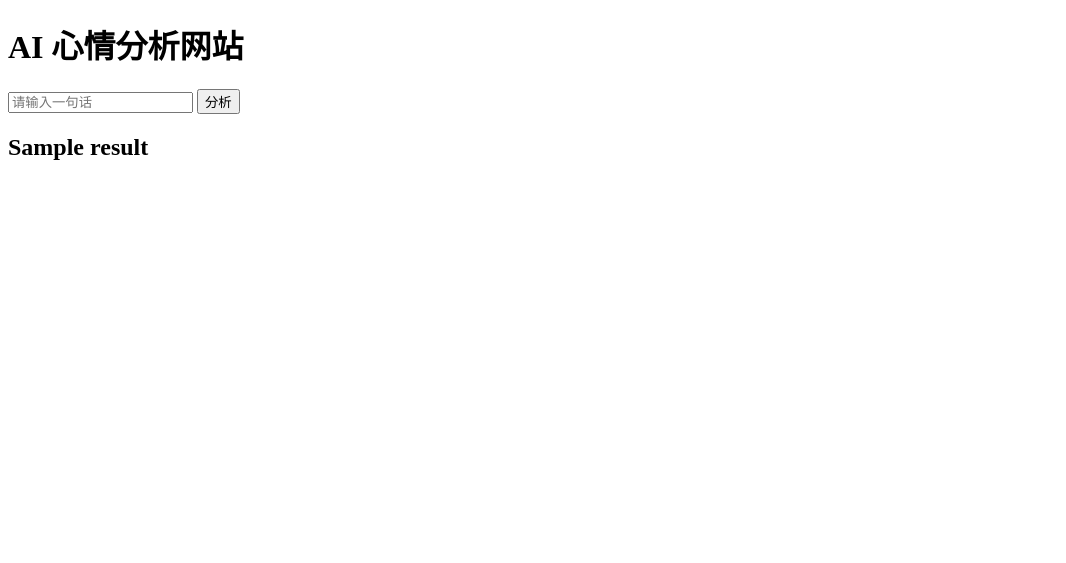
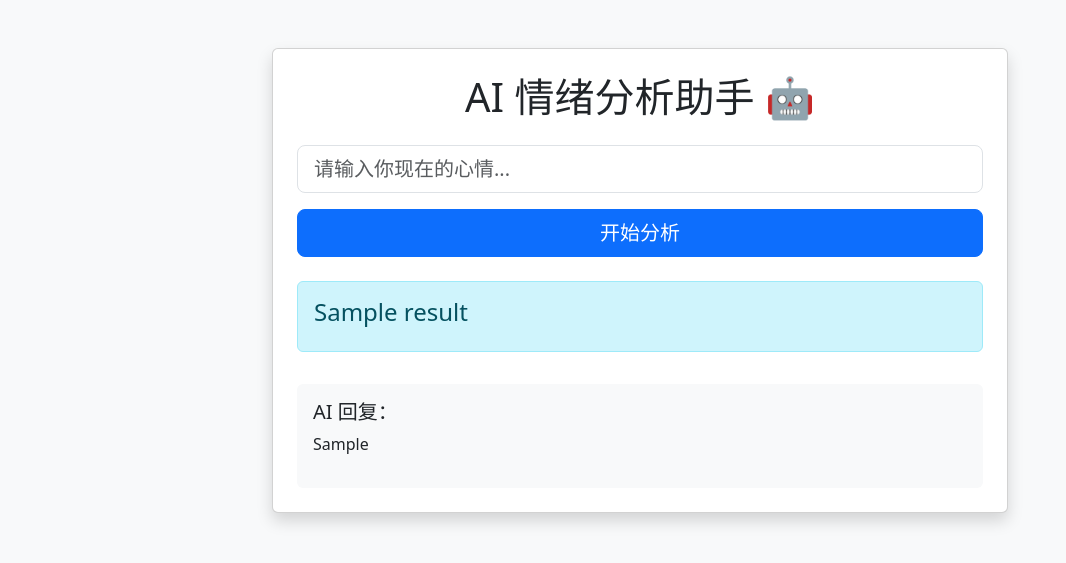
Before and after one commit to Xiaowangzbc/emotion_web, a Flask app: template templates/index.html in a window 1280 px wide. Shown: the top 563 px of the page, without its empty margins (0-1066 px from the left). Run offline with Flask 3, Linux system fonts and the light colour scheme; the template is opened without the code that fills it: most values are stand-ins (such as "Sample title", 1, 10 or a date in 2020).

Commit message:
AI智谱心情分析工具

```diff
--- a/app.py
+++ b/app.py
@@ -1,23 +1,93 @@
-from idlelib.debugger_r import restart_subprocess_debugger
+from flask import Flask, render_template, request
+from zhipuai import ZhipuAI
 
-from  flask import Flask,render_template,request
 app = Flask(__name__)
-@app.route('/',methods=['GET','POST'])
+
+# 填写你的 API Key
+client = ZhipuAI(
+    api_key="91e73209c8cc486c961f6ba82a5556b9.piM9HkUIU1VrP7j1"
+)
+
+
+@app.route("/", methods=["GET", "POST"])
 def home():
+
     result = ""
-    if request.method == 'POST':
-        text = request.form.get('text')
-        good_words = ["开心","高兴","喜欢","快乐","棒"]
-        bad_words = ["难过","压力","伤心","烦躁","累"]
-        for word in good_words:
-            if word in text:
-                result = "积极情绪"
-                break
-        for word in bad_words:
-            if word in text:
-                result = '消极情绪'
-                break
-        if result =="":
-            result = "情绪不明显"
-    return render_template("index.html",result=result)
+    ai_reply = ""
+
+    if request.method == "POST":
+
+        # 获取用户输入
+        text = request.form.get("text").strip()
+
+        try:
+
+            # 第一步：让 AI 判断情绪
+            response = client.chat.completions.create(
+                model="glm-4-flash",
+                messages=[
+                    {
+                        "role": "user",
+                        "content": f"""
+                        请分析下面这句话的情绪：
+
+                        {text}
+
+                        你只能返回以下三种结果之一：
+
+                        积极
+                        消极
+                        中性
+                        """
+                    }
+                ]
+            )
+
+            emotion = response.choices[0].message.content.strip()
+
+            # 第二步：根据情绪返回结果
+            if "积极" in emotion:
+
+                result = "积极情绪 😊"
+
+            elif "消极" in emotion:
+
+                result = "消极情绪 😥"
+
+                # 第三步：AI 安慰用户
+                comfort_response = client.chat.completions.create(
+                    model="glm-4-flash",
+                    messages=[
+                        {
+                            "role": "user",
+                            "content": f"""
+                            用户现在情绪不好：
+
+                            {text}
+
+                            请用温柔、简短、像朋友一样的话安慰用户。
+                            不要太官方。
+                            """
+                        }
+                    ]
+                )
+
+                ai_reply = comfort_response.choices[0].message.content
+
+            else:
+
+                result = "情绪中性 😐"
+
+        except Exception as e:
+
+            result = "AI 调用失败"
+            ai_reply = str(e)
+
+    return render_template(
+        "index.html",
+        result=result,
+        ai_reply=ai_reply
+    )
+
+
 app.run(debug=True)
--- a/requirements.txt
+++ b/requirements.txt
@@ -1 +1,3 @@
 flask
+sniffio
+zhipuai
--- a/templates/index.html
+++ b/templates/index.html
@@ -1,15 +1,98 @@
 <!DOCTYPE html>
-<html lang="en">
+<html lang="zh">
+
 <head>
+
     <meta charset="UTF-8">
-    <title>AI 心情分析</title>
+
+    <title>AI 情绪分析助手</title>
+
+    <!-- Bootstrap -->
+    <link href="https://cdn.jsdelivr.net/npm/bootstrap@5.3.3/dist/css/bootstrap.min.css"
+          rel="stylesheet">
+
 </head>
-<body>
-<h1>AI 心情分析网站</h1>
-<form method="post">
-    <input type="text" name="text" placeholder="请输入一句话">
-    <button type="submit">分析</button>
-</form>
-<h2>{{ result }}</h2>
+
+<body class="bg-light">
+
+<div class="container">
+
+    <div class="row justify-content-center">
+
+        <div class="col-md-8">
+
+            <div class="card shadow mt-5 p-4">
+
+                <h1 class="text-center mb-4">
+                    AI 情绪分析助手 🤖
+                </h1>
+
+                <form method="post">
+
+                    <div class="mb-3">
+
+                        <input
+                                type="text"
+                                name="text"
+                                class="form-control form-control-lg"
+                                placeholder="请输入你现在的心情..."
+                                required
+                        >
+
+                    </div>
+
+                    <div class="d-grid">
+
+                        <button
+                                type="submit"
+                                class="btn btn-primary btn-lg">
+
+                            开始分析
+
+                        </button>
+
+                    </div>
+
+                </form>
+
+                {% if result %}
+
+                <div class="alert alert-info mt-4">
+
+                    <h4>
+                        {{ result }}
+                    </h4>
+
+                </div>
+
+                {% endif %}
+
+                {% if ai_reply %}
+
+                <div class="card mt-3 border-0 bg-light">
+
+                    <div class="card-body">
+
+                        <h5>AI 回复：</h5>
+
+                        <p>
+                            {{ ai_reply }}
+                        </p>
+
+                    </div>
+
+                </div>
+
+                {% endif %}
+
+            </div>
+
+        </div>
+
+    </div>
+
+</div>
+
 </body>
+
 </html>
```
Also changed, not shown: README.md, images/img.png, images/img_1.png (added).
